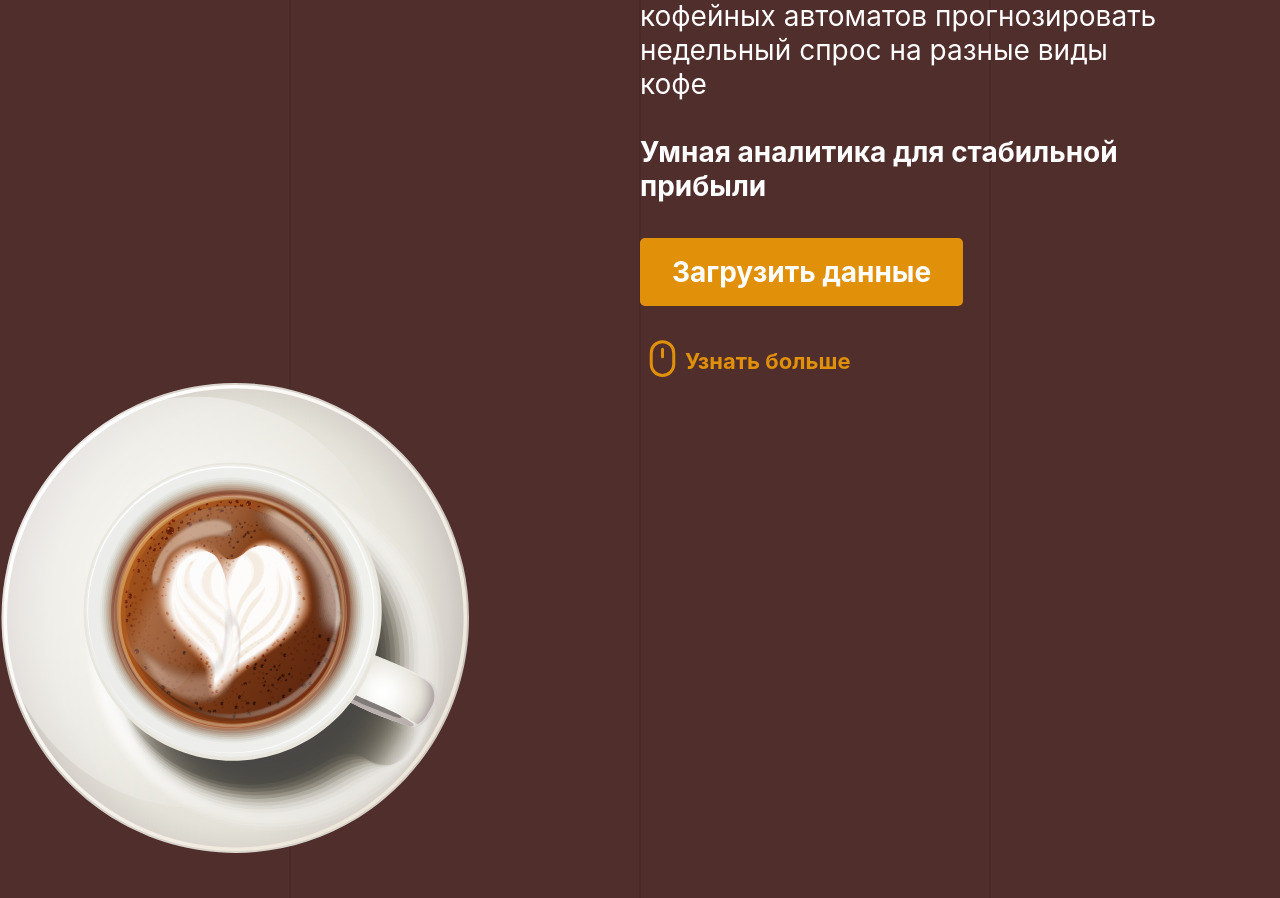
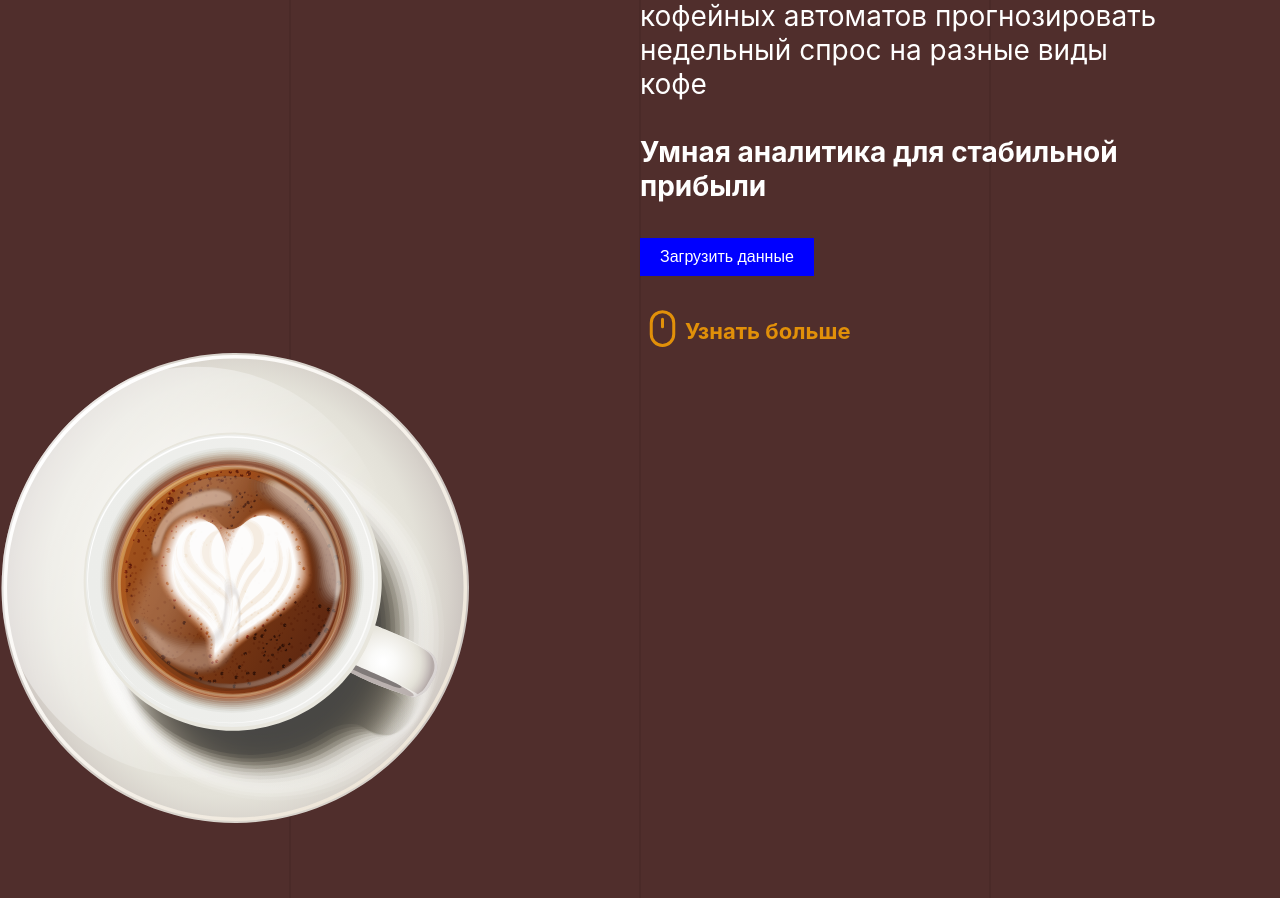
Before and after one commit to oneway192/cupcast, a Flask app: page / in a window 1280 px wide. Shown: the part 451-1349 px from the top of the page. Run offline with Flask 3, Linux system fonts and the light colour scheme; parts of the project's set-up code (start-up, migrations or seed data) failed here and were passed over; some libraries are stand-ins or nearby versions; some web fonts are replaced.

Commit message:
Update styles.css

```diff
--- a/static/css/styles.css
+++ b/static/css/styles.css
@@ -134,16 +134,11 @@ main.page-1 {
 }
 
 .proceed-button {
-    background-color: #E19009;
-    border: 2px solid #E19009;
-    border-radius: 5px;
-    color: #FFFFFF;
-    font-family: 'SF Pro Display', sans-serif;
-    font-size: 28px;
-    font-weight: bold;
-    padding: 15px 30px;
+    all: unset;
+    background-color: blue;
+    color: white;
+    padding: 10px 20px;
     cursor: pointer;
-    transition: background-color 0.3s, color 0.3s;
 }
 
 .proceed-button:hover, .proceed-button:active {
```
